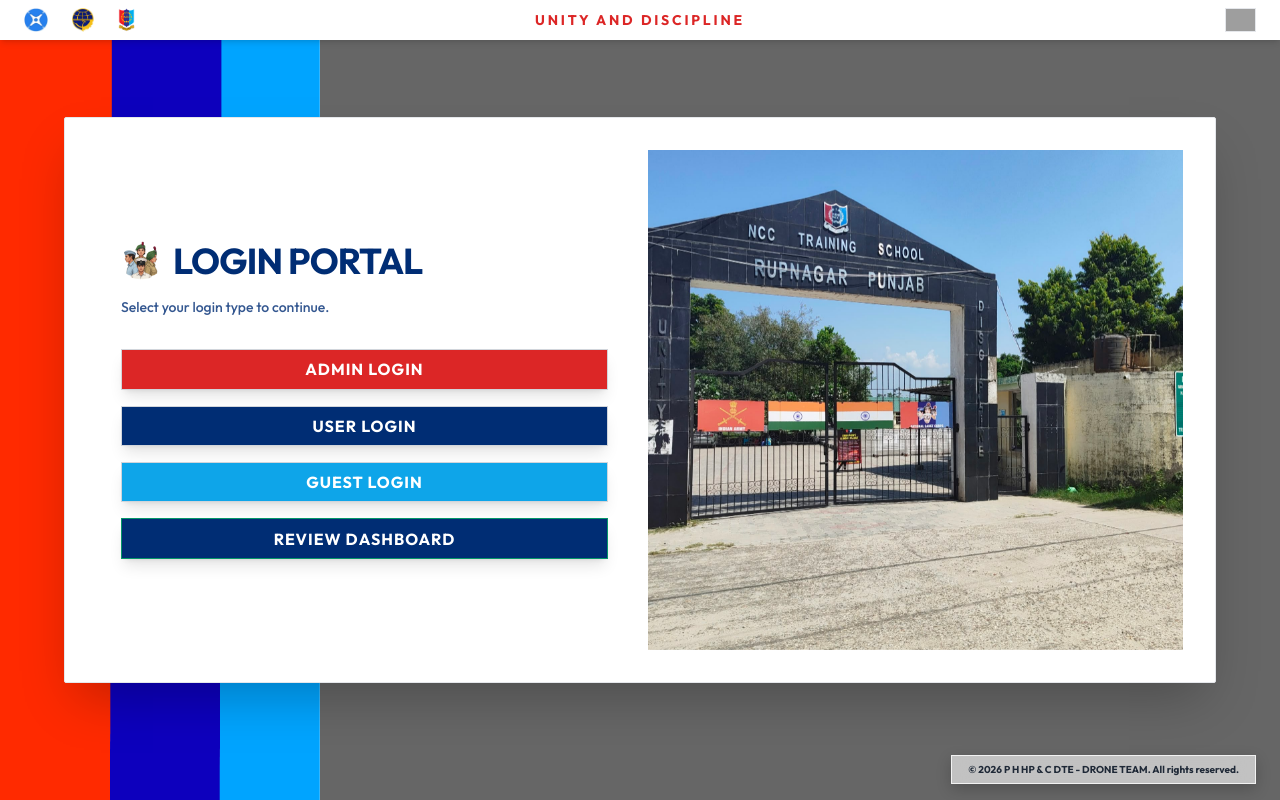
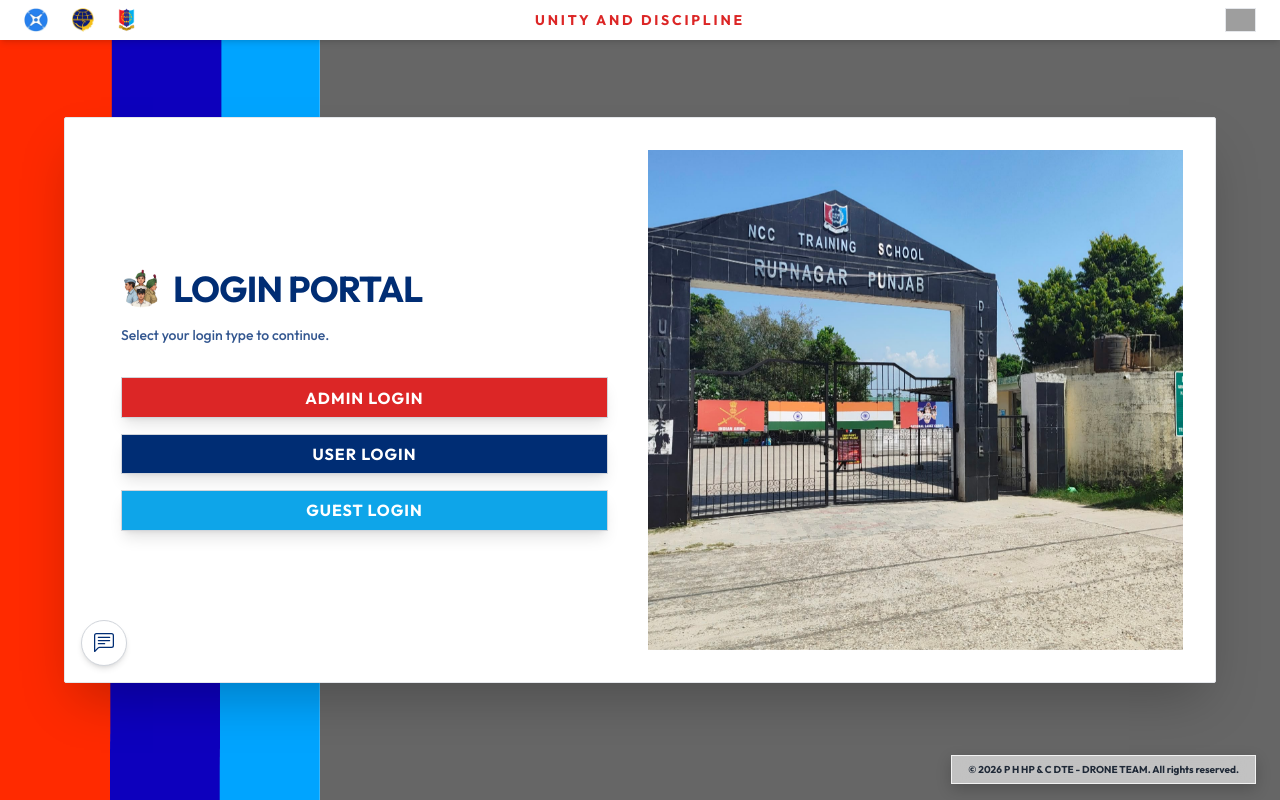
Before and after one commit to Utsabbeast/2026-P-H-HP-C-DTE---DRONE-TEAM, a Django app: page /login/ in a window 1280 px wide. Run offline with Django 4.2, Linux system fonts and the light colour scheme; some libraries are stand-ins or nearby versions; grey boxes are pictures that could not be loaded.

Commit message:
Convert Review Dashboard text button to a bottom-corner icon button on login page

```diff
--- a/templates/login.html
+++ b/templates/login.html
@@ -74,7 +74,7 @@
                         <button onclick="showLogin('Admin')" class="btn-96 btn-red shadow-lg border border-gray-300"><span>Admin Login</span></button>
                         <button onclick="showLogin('User')" class="btn-96 btn-navy shadow-lg border border-gray-300"><span>User Login</span></button>
                         <button onclick="guestLogin()" class="btn-96 btn-sky shadow-lg border border-gray-300"><span>Guest Login</span></button>
-                        <button onclick="window.open('https://docs.google.com/forms/d/e/1FAIpQLSfbUQWD-KAF8E2ID8c0Jux1FpspoCIsMZGJHMJGDYvBT8VKNA/viewform?usp=sharing&ouid=102528684174039826716', '_blank')" class="btn-96 btn-navy shadow-lg border border-gray-300" style="background: #10b981; color: white; border-color: #059669;"><span>Review Dashboard</span></button>
+
                     </div>
                 </div>
 
@@ -134,6 +134,17 @@
                     <img class="shuffle-img" src="{% static 'img/Image 2.jpeg' %}" alt="login form image 2">
                 </div>
             </div>
+
+          <!-- Review Icon Button -->
+          <button onclick="window.open('https://docs.google.com/forms/d/e/1FAIpQLSfbUQWD-KAF8E2ID8c0Jux1FpspoCIsMZGJHMJGDYvBT8VKNA/viewform?usp=sharing&ouid=102528684174039826716', '_blank')"
+                  class="absolute bottom-4 left-4 bg-white text-[#002D74] border border-gray-300 shadow-md p-3 rounded-full hover:bg-gray-100 transition-colors z-50 group"
+                  title="Review">
+              <svg xmlns="http://www.w3.org/2000/svg" width="20" height="20" fill="currentColor" class="bi bi-chat-left-text" viewBox="0 0 16 16">
+  <path d="M14 1a1 1 0 0 1 1 1v8a1 1 0 0 1-1 1H4.414A2 2 0 0 0 3 11.586l-2 2V2a1 1 0 0 1 1-1h12zM2 0a2 2 0 0 0-2 2v12.793a.5.5 0 0 0 .854.353l2.853-2.853A1 1 0 0 1 4.414 12H14a2 2 0 0 0 2-2V2a2 2 0 0 0-2-2H2z"/>
+  <path d="M3 3.5a.5.5 0 0 1 .5-.5h9a.5.5 0 0 1 0 1h-9a.5.5 0 0 1-.5-.5zM3 6a.5.5 0 0 1 .5-.5h9a.5.5 0 0 1 0 1h-9A.5.5 0 0 1 3 6zm0 2.5a.5.5 0 0 1 .5-.5h5a.5.5 0 0 1 0 1h-5a.5.5 0 0 1-.5-.5z"/>
+</svg>
+              <span class="absolute left-14 top-1/2 -translate-y-1/2 bg-gray-800 text-white text-xs px-2 py-1 rounded opacity-0 group-hover:opacity-100 transition-opacity pointer-events-none whitespace-nowrap">Review</span>
+          </button>
         </div>
         <a href="{% url 'telemetry:terms' %}" class="absolute bottom-4 right-6 bg-white/60 backdrop-blur-md px-4 py-1.5 shadow-[0_5px_15px_rgba(0,0,0,0.2)] text-[10px] text-gray-800 font-bold border border-white/80 z-50 hover:bg-white/80 transition-colors cursor-pointer block">
             &copy; 2026 P H HP & C DTE - DRONE TEAM. All rights reserved.
```
